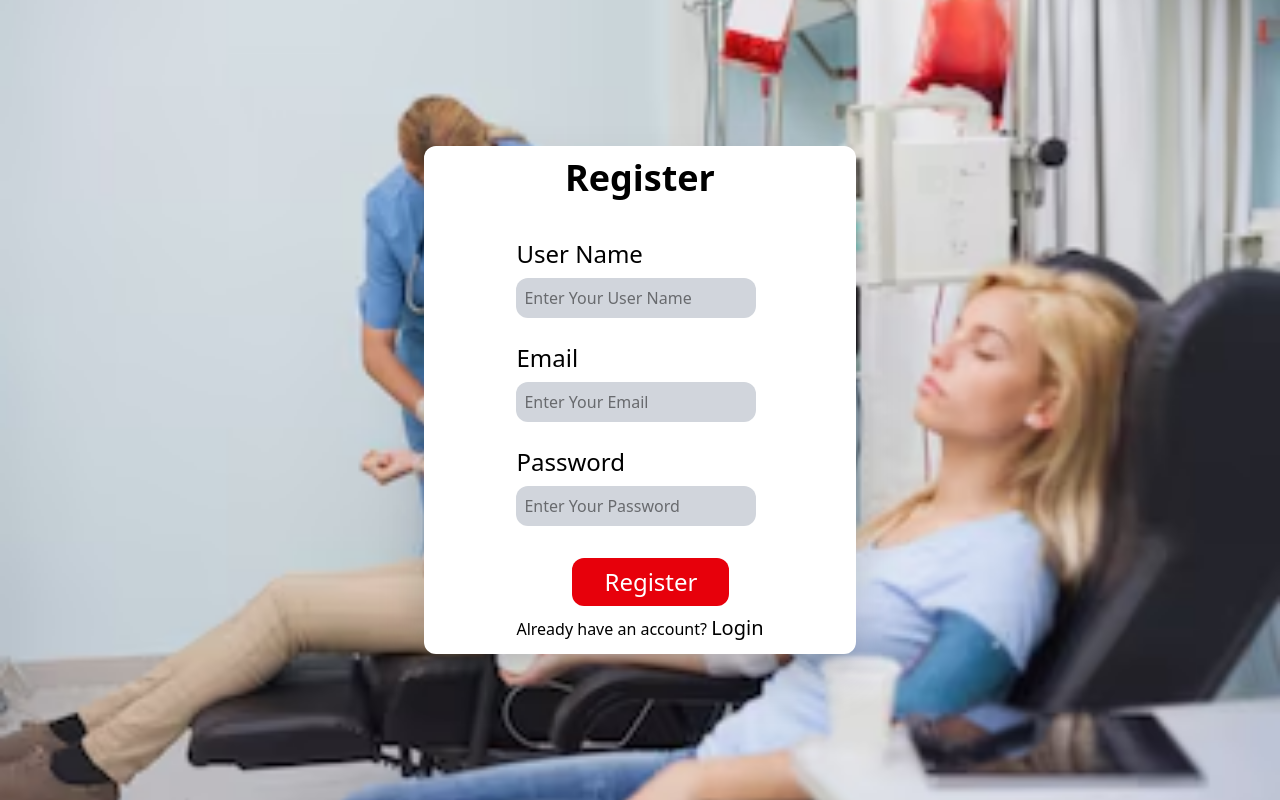
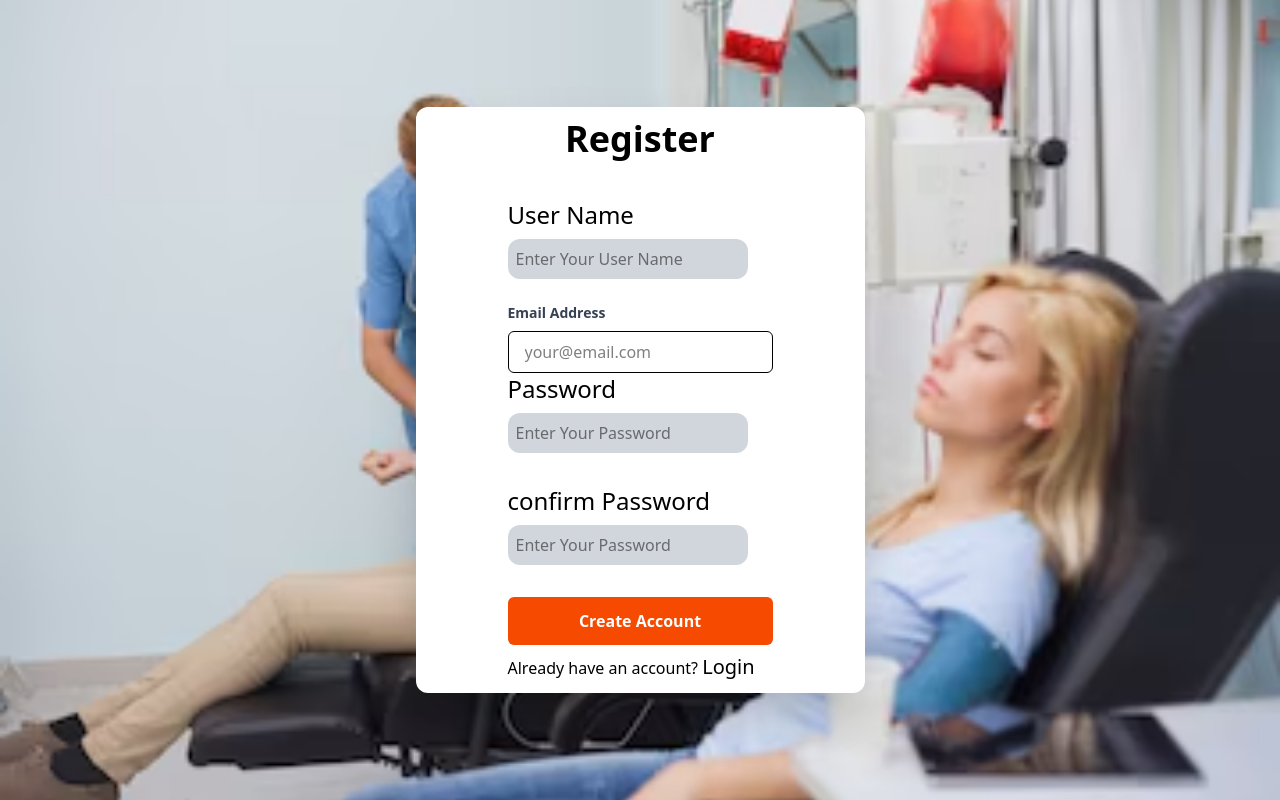
Before and after one commit to sumayoaadam/Blood-Bank, a React (Vite) app: page /register in a window 1280 px wide. Built offline with nearby package versions, Linux system fonts and the light colour scheme.

Commit message:
someThing changes in Register Page

```diff
--- a/src/pages/Register.jsx
+++ b/src/pages/Register.jsx
@@ -4,48 +4,146 @@ import axios from "axios";
 import { ToastContainer, toast } from 'react-toastify';
 import 'react-toastify/dist/ReactToastify.css';
 import bgImg from "../assets/bgImg.png";
+import {signUp} from "../lib/auth"
 
 
 
 function Register() {
+    const [username, setUsername] = useState('')
+  const [email, setEmail] = useState('')
+  const [password, setPassword] = useState('')
+  const [confirmPassword, setConfirmPassword] = useState('')
+  const [isLoading, setIsLoading] = useState(false)
+  const [error, setError] = useState(null)
+  const [success, setSuccess] = useState(false)
 
-    const [userName, setUserName] = useState("")
-    const [email, setEmail] = useState("")
-    const [password, setPassowrd] = useState("")
+  const navigate = useNavigate()
 
-    const navigate = useNavigate()
+  const handleSubmit = async (event) => {
 
-    const handleRegisterUser = (e) => {
-        e.preventDefault()
-        axios.post("http://localhost:9000/register/user", {
-            "userName": userName,
-            "email": email,
-            "password": password
-        }).then((res) => {
-            toast(`User Registered`, {
-                position: "top-right",
-                autoClose: 2000,
-                hideProgressBar: false,
-                onClose: () => navigate("/Login")
-            })
-        }).catch((error) => console.log(error))
+    event.preventDefault();
+
+    setIsLoading(true);
+    setError(null)
+    const emailRegex = /^[^\s@]+@[^\s@]+\.[^\s@]+$/;
+    if (!emailRegex.test(email)) {
+        console.error("Email-ka ma ahan mid sax ah");
+        setIsLoading(false);
+        return
     }
 
+    if (password.length < 6) {
+        setError("Password must be at least 6 characters.");
+        setIsLoading(false);
+        return;
+      }
+      if (password !== confirmPassword) {
+        setError("Password do not match");
+        setIsLoading(false);
+        return;
+      }
+      try {
+
+        console.log("Email being submitted:", email.trim());
+        await signUp(email.trim(), password, username.trim())
+
+        setSuccess(true);
+
+        setTimeout(() => {
+          navigate('/Login')
+        }, 3000)
+
+      } catch (error) {
+        console.error(error)
+        setError(error.message || "Failed to create account. Please try again")
+      } finally {
+        setIsLoading(false)
+      }
+
+
+
+
+    }
+
+    if (success) {
+
+
+      return (
+        <div className="min-h-screen flex items-center justify-center bg-gray-50 px-4">
+          <div className="max-w-md w-full text-center">
+            <div className="bg-white rounded-lg shadow-md p-8">
+              <div className="text-green-500 text-5xl mb-4">✓</div>
+              <h2 className="text-2xl font-bold mb-2">Account Created!</h2>
+              <p className="text-gray-600 mb-4">
+                Your account has been created successfully. Please check your email for verification.
+              </p>
+              <p className="text-gray-500 text-sm">
+                Redirecting to sign in page in a few seconds...
+              </p>
+            </div>
+          </div>
+        </div>
+      )
+    }
+
+
+
     return <div className="w-full h-screen bg-cover bg-center flex justify-center items-center" style={{ backgroundImage: `url(${bgImg})`}}>
-        <div className="bg-white bg-opacity-123 px-23 py-3 rounded-xl shadow-2xl">
+
+
+       <div className="bg-white bg-opacity-123 px-23 py-3 rounded-xl shadow-2xl">
+
         <h1 className="text-4xl text-textColor font-semibold text-center">Register</h1>
+        {
+            error && (
+              <div className="mb-4 p-3 bg-red-100 text-red-700 rounded-md text-sm">
+                {error}
+              </div>
+            )
+          }
 
-        <form className="pt-10">
+        <form onSubmit={handleSubmit} className="pt-10">
+            <div>
             <label className="text-2xl text-textColor">User Name</label> <br />
-            <input value={userName} onChange={(e) => setUserName(e.target.value)} className="w-60 h-10 rounded-xl outline-none p-2 mt-2 mb-6 bg-gray-300" type="text" placeholder="Enter Your User Name" /> <br />
-            <label className="text-2xl text-textColor">Email</label> <br />
-            <input value={email} onChange={(e) => setEmail(e.target.value)} className="w-60 h-10 rounded-xl outline-none p-2 mt-2 mb-6 bg-gray-300" type="text" placeholder="Enter Your Email" /> <br />
+            <input value={username} onChange={(e) => setUsername(e.target.value)} required className="w-60 h-10 rounded-xl outline-none p-2 mt-2 mb-6 bg-gray-300" type="text" placeholder="Enter Your User Name" />
+            </div>
+
+            <div className="">
+              <label className="block text-gray-700 text-sm font-semibold mb-2" htmlFor="email">
+                Email Address
+              </label>
+              <input
+                id="email"
+                type="email"
+                className="w-full px-4 py-2 border rounded-md focus:outline-none focus:ring-2 focus:ring-orange-500"
+                placeholder="your@email.com"
+                value={email}
+                onChange={(e) => setEmail(e.target.value)}
+                required
+              />
+            </div>
+
+            <div>
             <label className="text-2xl text-textColor">Password</label> <br />
-            <input value={password} onChange={(e) => setPassowrd(e.target.value)} className="w-60 h-10 rounded-xl outline-none p-2 mt-2 mb-8 bg-gray-300" type="password" placeholder="Enter Your Password" /> <br />
+            <input value={password} onChange={(e) => setPassword(e.target.value)} className="w-60 h-10 rounded-xl outline-none p-2 mt-2 mb-8 bg-gray-300" type="password" placeholder="Enter Your Password" />
+            </div>
 
-            <Link to="/Login"><button className="bg-red-600 px-8 py-2 rounded-xl text-white text-2xl ml-14">Register</button></Link>
+            <div>
+            <label className="text-2xl text-textColor">confirm Password</label> <br />
+            <input value={confirmPassword} onChange={(e) => setConfirmPassword(e.target.value)} required minLength={6} className="w-60 h-10 rounded-xl outline-none p-2 mt-2 mb-8 bg-gray-300" type="password" placeholder="Enter Your Password" />
+            </div>
+
+            <button
+              type="submit"
+              className="w-full bg-orange-600 hover:bg-orange-700 text-white font-bold py-3 px-4 rounded-md focus:outline-none focus:ring-2 focus:ring-orange-500 focus:ring-opacity-50 transition duration-200 disabled:cursor-not-allowed disabled:bg-orange-500"
+              disabled={isLoading}
+            >
+              {isLoading ? 'Creating Account...' : 'Create Account'}
+
+            </button>
         </form>
         <p className="text-textColor pt-2">Already have an account? <Link to="/login" className="text-primeryColor text-xl">Login</Link></p>
+
 
     </div>
 
```
